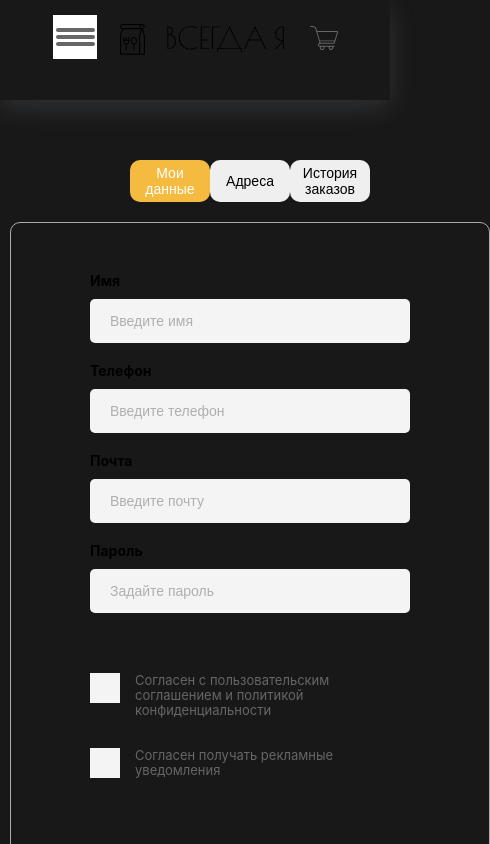
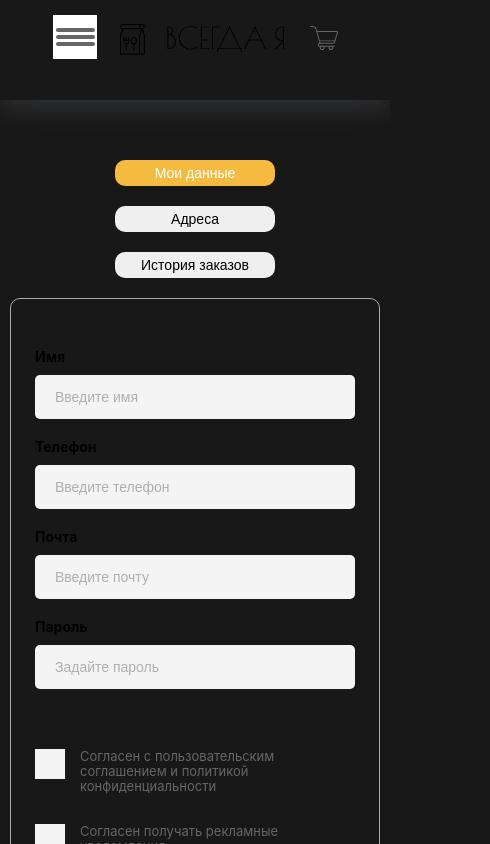
Before and after one commit to At0m234/Pizza, a Vue app: page /profile in a window 390 px wide. Shown: the top 844 px of the page, 490 px wide, since content can reach past the window. Built offline with nearby package versions, Linux system fonts and the light colour scheme.

Commit message:
fixed nav btns styles. changes clear btn text

```diff
--- a/src/components/Profile.vue
+++ b/src/components/Profile.vue
@@ -34,11 +34,11 @@ function navigateTo(buttons: Button[], index: number, component: Component) {
       <div class="profile__navigation-btns">
         <CustomButton v-for="(item, index) in profileNavigation" :key="index"
           @click="navigateTo(profileNavigation, index, item.component)" :active="item.active" :text="item.title"
-          :customStyles="{ borderRadius: '10px', padding: '5px 10px', marginBottom: '20px' }">
+          :customStyles="{ borderRadius: '10px', padding: '5px 10px', marginBottom: '20px', marginLeft: '10px', marginRight: '10px' }">
         </CustomButton>
       </div>
       <div class="clear-orders" v-if="profileNavigation[2].active">
-        <button class="clear-orders__btn">Удалить</button>
+        <button class="clear-orders__btn">Очистить историю заказов</button>
       </div>
     </nav>
     <div class="profile__content">
@@ -101,9 +101,16 @@ function navigateTo(buttons: Button[], index: number, component: Component) {
   }
 }
 
-@media (max-width: 520px) {
+@media (max-width: 660px) {
   .profile__navigation {
     flex-direction: column;
   }
+
+  .profile__navigation-btns {
+    width: 100%;
+    flex-direction: column;
+    justify-content: center;
+    align-items: center;
+  }
 }
 </style>
```
